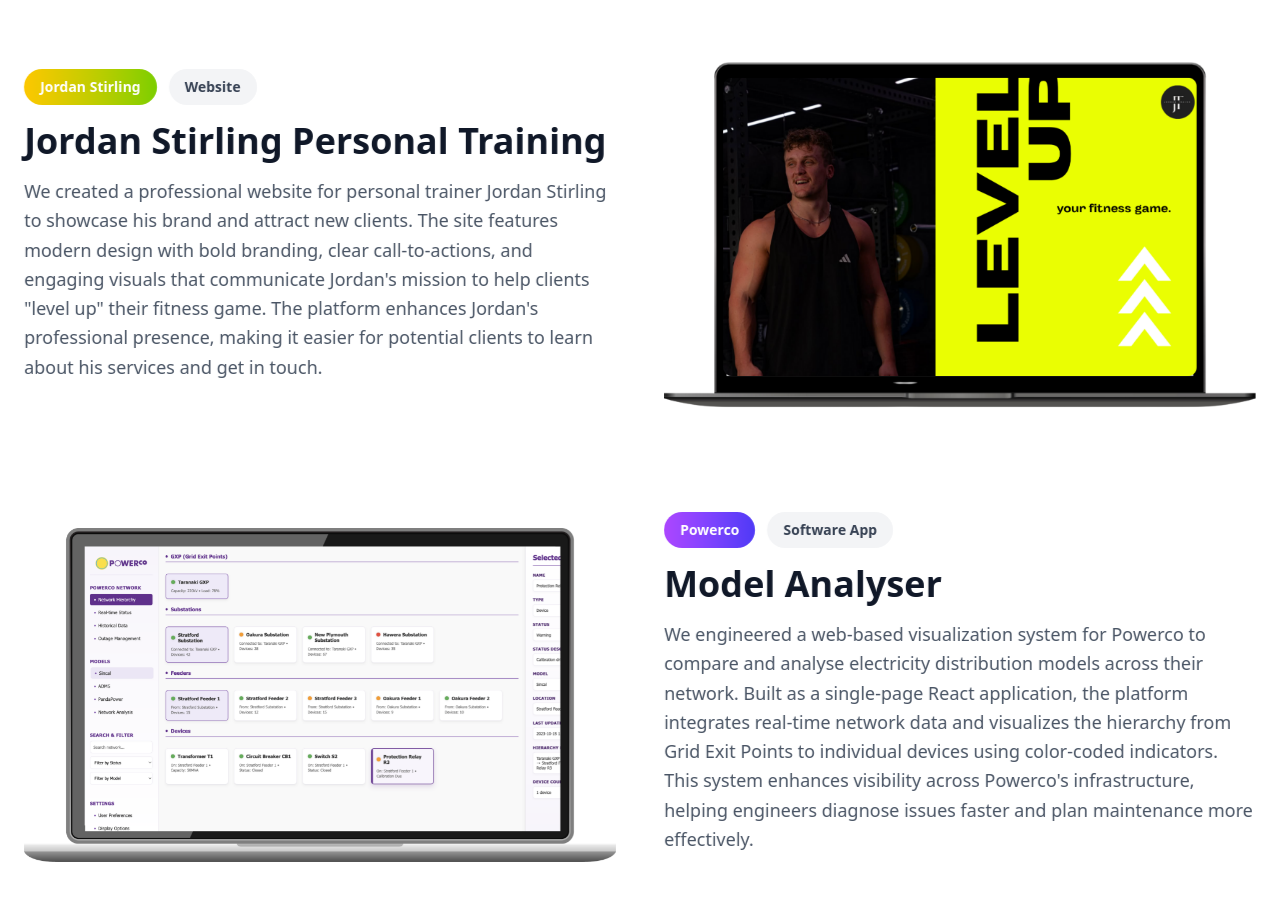
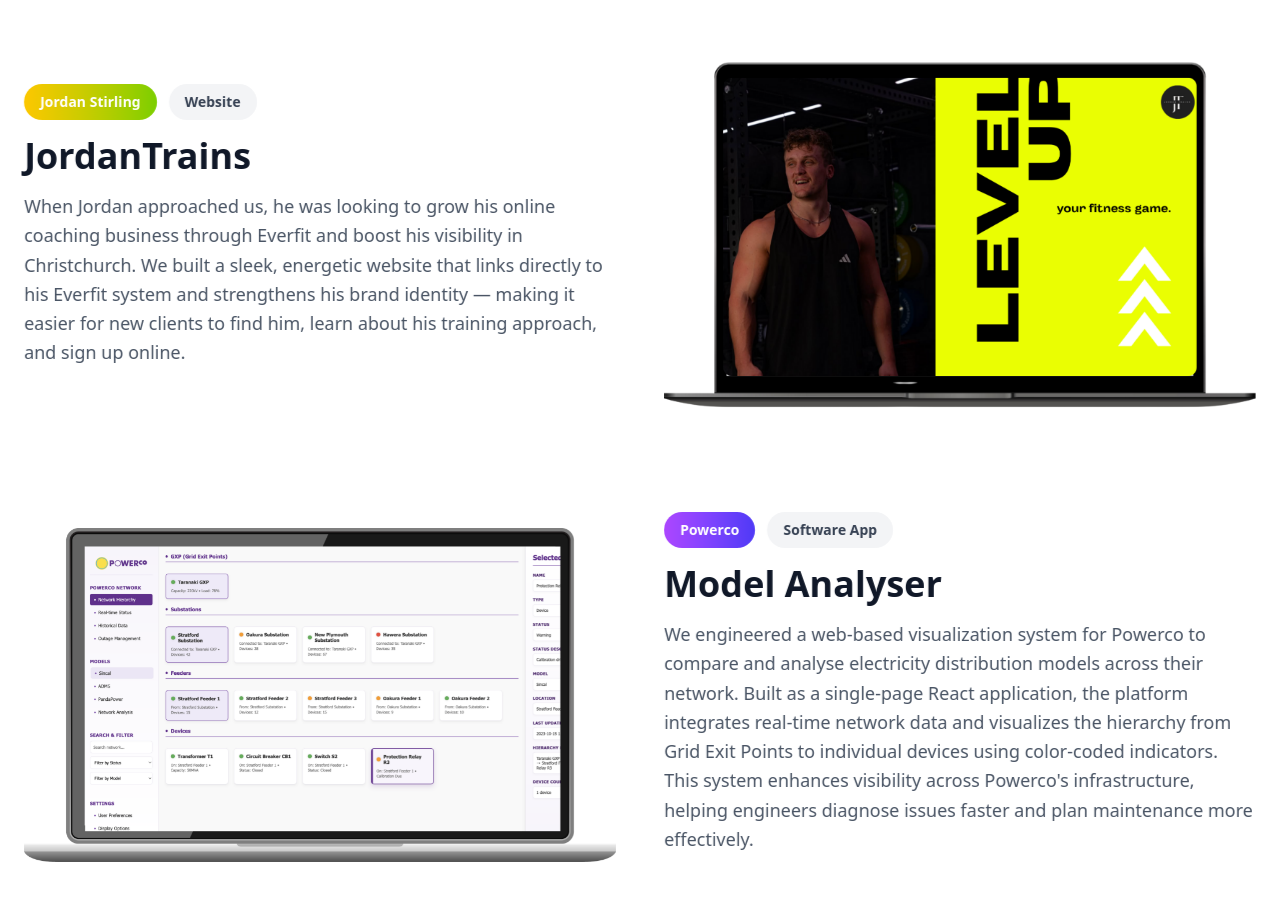
Before and after one commit to hughavery/southern-software-solutions-nextjs, a Next.js app: page / in a window 1280 px wide. Shown: the part 2240-3141 px from the top of the page. Built offline with nearby package versions, Linux system fonts and the light colour scheme.

Commit message:
change jordans bio

```diff
--- a/src/components/RecentProjects.tsx
+++ b/src/components/RecentProjects.tsx
@@ -7,9 +7,9 @@ import { motion, useInView } from 'framer-motion';
 const RecentProjects = () => {
   const projects = [
     {
-      title: 'Jordan Stirling Personal Training',
+      title: 'JordanTrains',
       company: 'Jordan Stirling',
-      description: 'We created a professional website for personal trainer Jordan Stirling to showcase his brand and attract new clients. The site features modern design with bold branding, clear call-to-actions, and engaging visuals that communicate Jordan\'s mission to help clients "level up" their fitness game. The platform enhances Jordan\'s professional presence, making it easier for potential clients to learn about his services and get in touch.',
+      description: 'When Jordan approached us, he was looking to grow his online coaching business through Everfit and boost his visibility in Christchurch. We built a sleek, energetic website that links directly to his Everfit system and strengthens his brand identity — making it easier for new clients to find him, learn about his training approach, and sign up online.',
       image: '/jordantrains.png',
       gradient: 'from-yellow-400 to-lime-500',
       type: 'Website',
```
